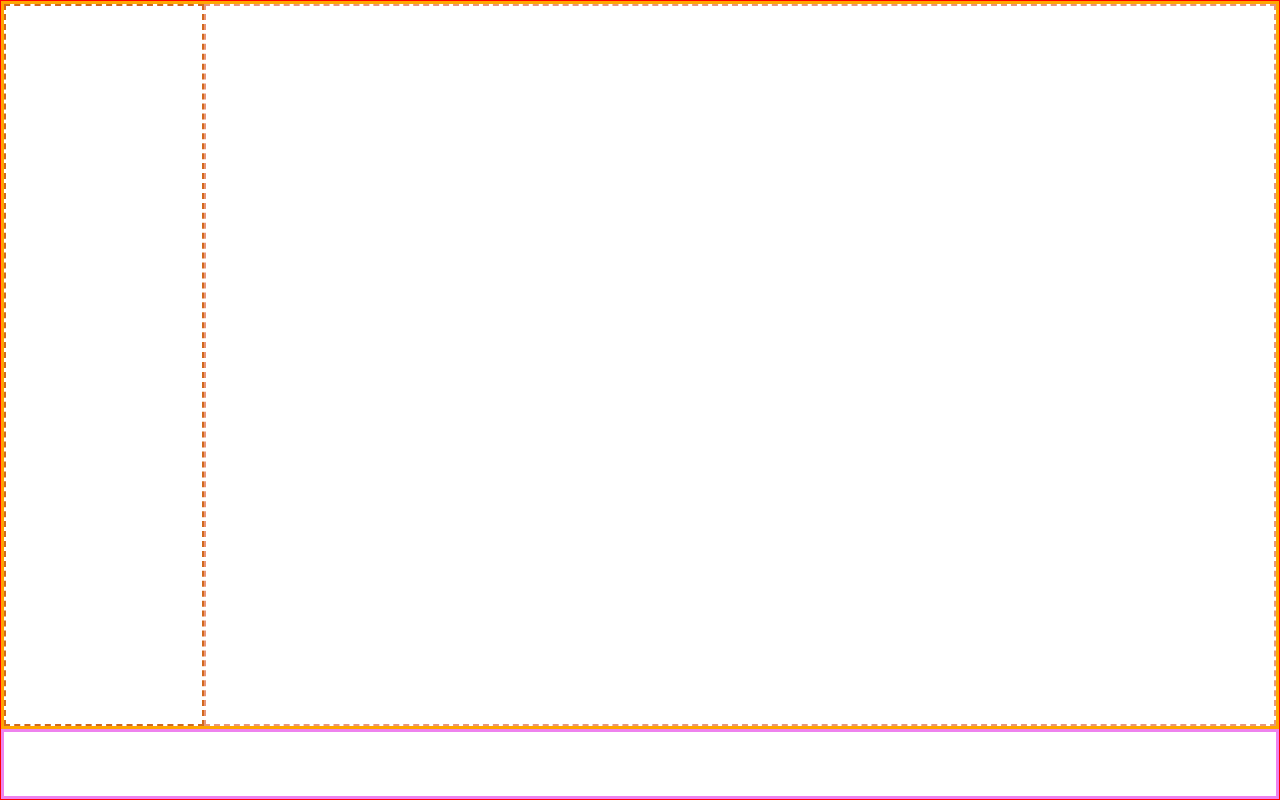
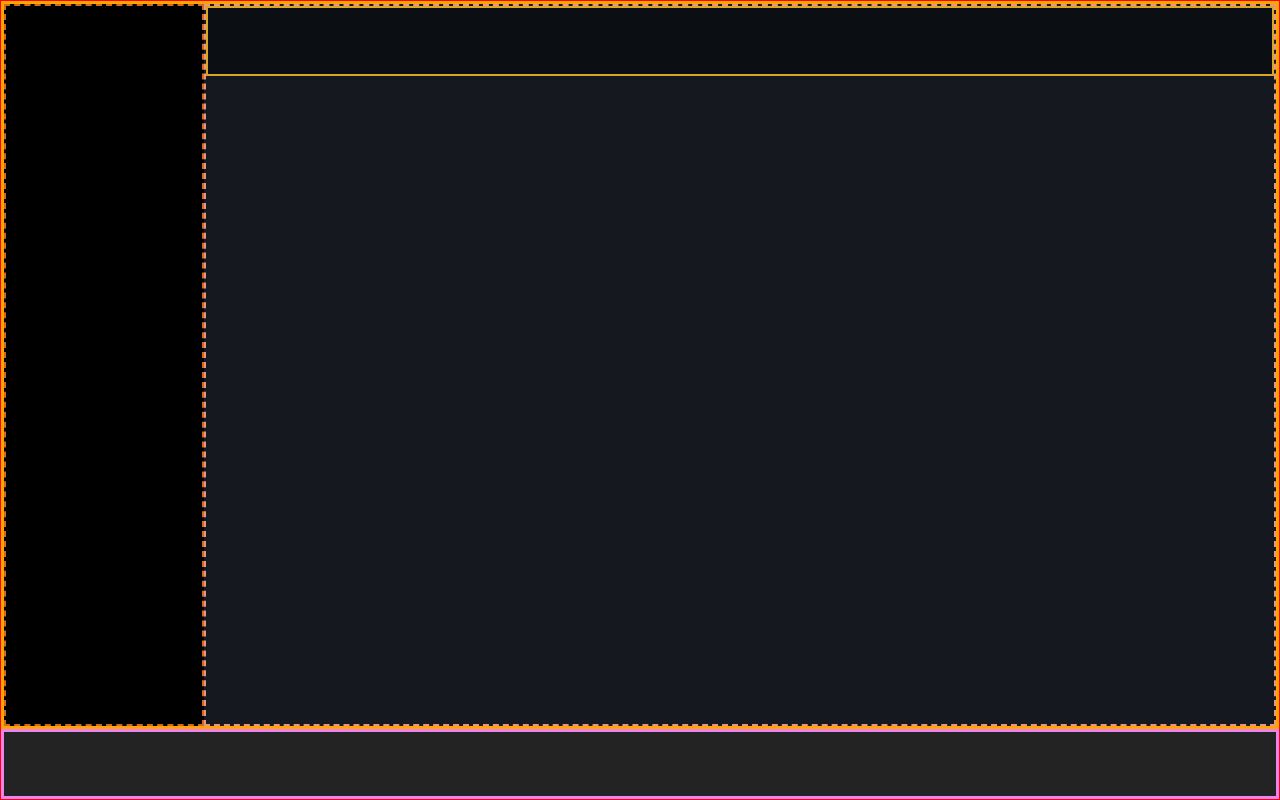
Before and after one commit to dvthnight/html-css-spotifyweb, a plain HTML site: page index.html in a window 1280 px wide. Drawn offline with Linux system fonts and the light colour scheme.

Commit message:
creato blocco per pulsante upgrade

```diff
--- a/index.html
+++ b/index.html
@@ -14,6 +14,9 @@
 
         </aside>
         <div class="main-content">
+            <div class="upgrade-bar">
+
+            </div>
 
         </div>
     </main>
--- a/style.css
+++ b/style.css
@@ -19,15 +19,24 @@ main{
 
 footer{
     height: 70px;
+    background-color: rgb(36, 35, 35);
     border: 3px solid violet;
 }
 
 .side-bar{
     width: 200px;
+    background-color: rgb(1, 0, 0);
     border: 2px dashed chocolate;
 }
 
 .main-content{
     flex-grow: 8;
+    background-color: rgb(22, 24, 31);
     border: 2px dashed darksalmon;
 }
+
+.upgrade-bar{
+    background-color: rgb(11, 14, 19);
+    height: 70px;
+    border: 2px solid goldenrod;
+}
```
